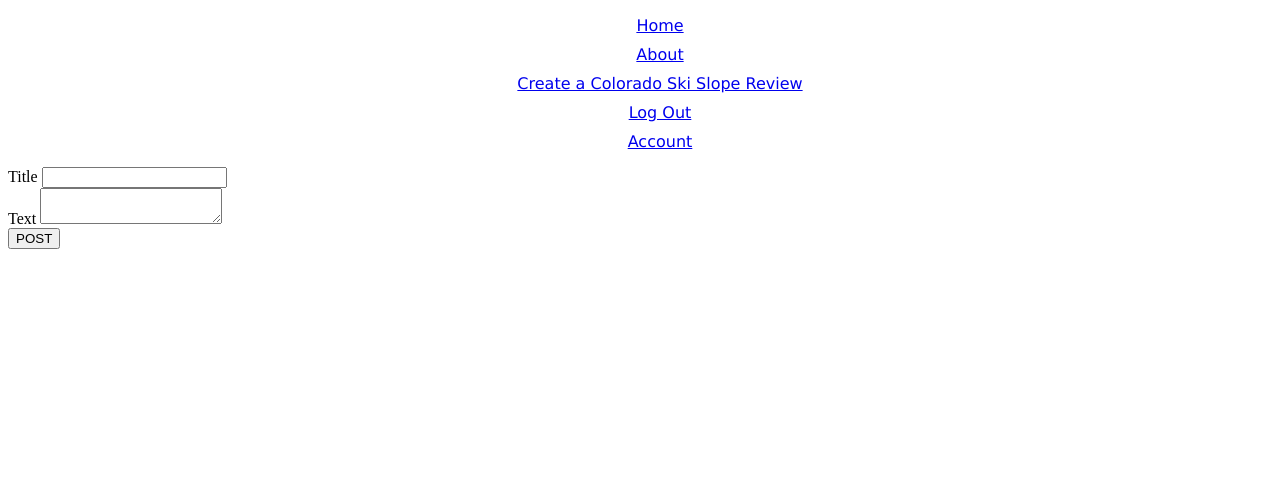
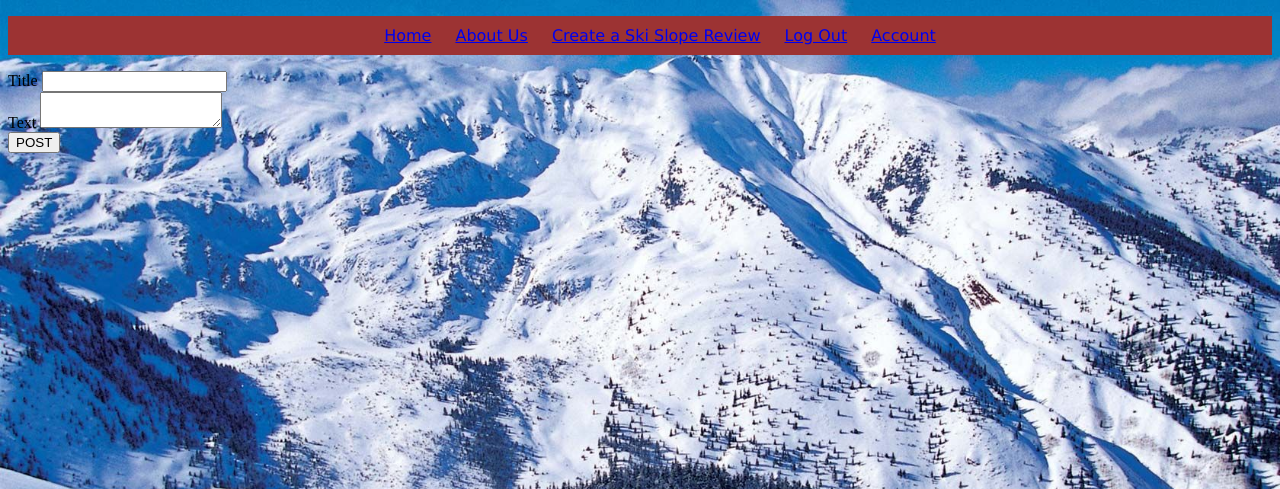
Before and after one commit to djrich87/centennial-state, a Flask app: page /create in a window 1280 px wide. Shown: the top 489 px of the page. Run offline with Flask 2, Linux system fonts and the light colour scheme; the visitor is signed in with stand-in values (Sample User, id 1).

Commit message:
add background image and work on css

```diff
--- a/myapp/static/css/main.css
+++ b/myapp/static/css/main.css
@@ -1,12 +1,28 @@
+body {
+  background: url("../images/colorado.jpg");
+  background-repeat: no-repeat;
+  background-image: center;
+  background-size: cover;
+}
+
+ul.nav {
+  background-color: rgb(156, 51, 51);
+  text-align: center;
+  color: white;
+}
+
 .nav-link{
-  list-style: none;
+  list-style-type: none;
+  margin: 10px;
+  font-family:Verdana, Geneva, Tahoma, sans-serif;
+  display: inline-flex;
   text-align: center;
-  margin: 10px;
-  font-family: Verdana, Geneva, Tahoma, sans-serif;
+  color: navy;
 }
 
 h1{
   text-align: center;
   font-family:Impact, Haettenschweiler, 'Arial Narrow Bold', sans-serif;
-  color: navy;
+  color: white;
+  background-color: navy;
 }
--- a/myapp/templates/base.html
+++ b/myapp/templates/base.html
@@ -15,12 +15,12 @@
             <a href="{{url_for('core.index')}}">Home</a>
         </li>
         <li class="nav-link">
-            <a href="{{url_for('core.info')}}">About</a>
+            <a href="{{url_for('core.info')}}">About Us</a>
         </li>
 
         {% if current_user.is_authenticated %}
         <li class="nav-link">
-            <a href="{{url_for('ski_slope_posts.create_post')}}">Create a Colorado Ski Slope Review</a>
+            <a href="{{url_for('ski_slope_posts.create_post')}}">Create a Ski Slope Review</a>
         </li>
         <li class="nav-link">
             <a href="{{url_for('users.logout')}}">Log Out</a>
```
Also changed, not shown: myapp/static/favicon/favicon-32x32.png (renamed from Assets/favicon-32x32.png), myapp/static/images/colorado-vail.jpg (added), myapp/static/images/colorado.jpg (added).
